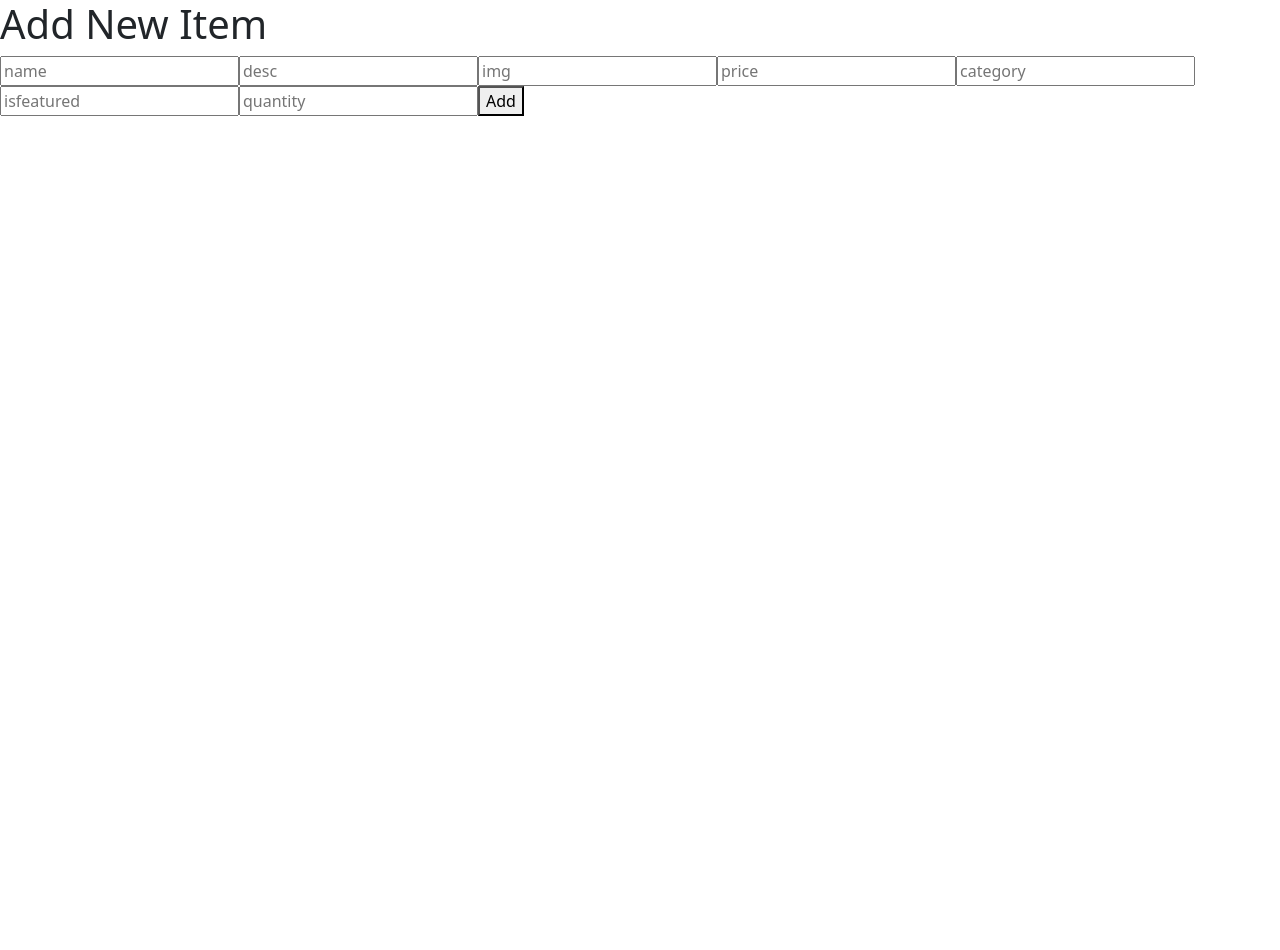
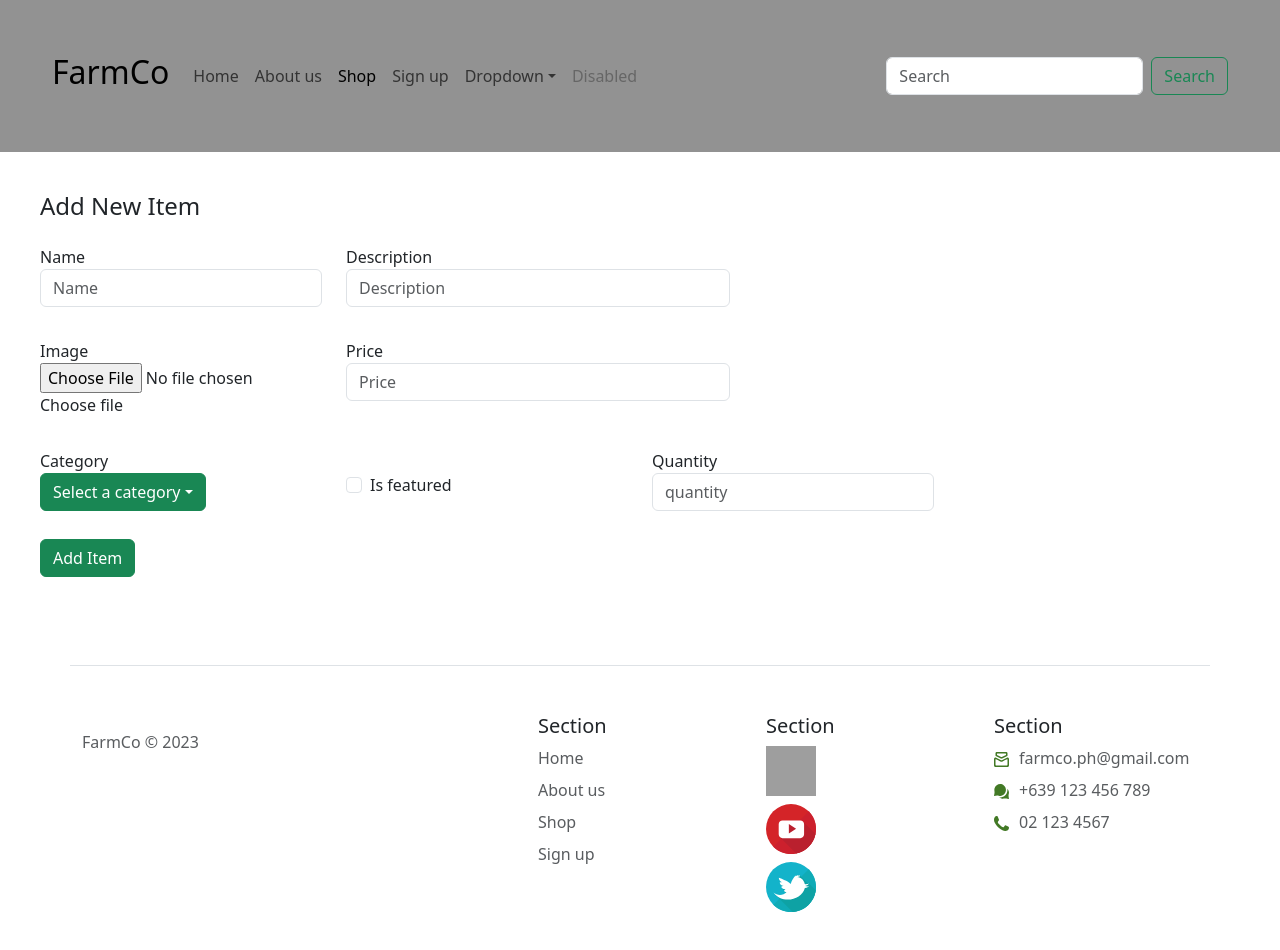
Before and after one commit to lmbsumatra/farm_co, a React (Create React App) app in the folder frontend/: page /add-product in a window 1280 px wide. Shown: the top 950 px of the page. Before the commit the page ends 800 px from the top, so only its background shows below. Built offline with nearby package versions, Linux system fonts and the light colour scheme; grey boxes are pictures that could not be loaded.

Commit message:
update-10 (modify admin, add product)
:: ui, checkbox, dropdown

```diff
--- a/frontend/package.json
+++ b/frontend/package.json
@@ -11,6 +11,7 @@
     "jquery": "^3.7.1",
     "popper.js": "^1.16.1",
     "react": "^18.2.0",
+    "react-bootstrap": "^2.9.1",
     "react-dom": "^18.2.0",
     "react-router-dom": "^6.21.0",
     "react-scripts": "^5.0.1",
--- a/frontend/src/App.js
+++ b/frontend/src/App.js
@@ -2,7 +2,7 @@
 import React from 'react';
 import ReactDOM from 'react-dom';
 import { BrowserRouter as Router, Routes, Route, BrowserRouter } from 'react-router-dom';
-import { AuthProvider } from './context/Authentication';
+// import { AuthProvider } from './context/Authentication';
 
 import Home from './pages/Home';
 import Shop from './pages/Shop';
--- a/frontend/src/pages/Shop.js
+++ b/frontend/src/pages/Shop.js
@@ -7,7 +7,6 @@ import Footer from "../components/footer/Footer";
 
 const Shop = () => {
   const [product, setProduct] = useState([]);
-  const [error, setError] = useState(null);
 
   useEffect(() => {
     const fetchAllProduct = async () => {
@@ -16,7 +15,6 @@ const Shop = () => {
         setProduct(res.data);
       } catch (err) {
         console.error("Error fetching products:", err);
-        setError("An error occurred while fetching products. Please try again later.");
       }
     };
 
--- a/frontend/src/pages/admin/AddProduct.js
+++ b/frontend/src/pages/admin/AddProduct.js
@@ -1,50 +1,201 @@
-import React from 'react';
-import { useState } from 'react';
-import axios from 'axios';
-import { useNavigate } from 'react-router-dom';
+import React from "react";
+import { useState } from "react";
+import axios from "axios";
+import { useNavigate } from "react-router-dom";
+import "../../components/styles.css";
+import { Dropdown } from "react-bootstrap";
+
+import NavBar from "../../components/navbar/NavBar";
+import Footer from "../../components/footer/Footer";
 
 const AddProduct = () => {
   const [product, setProduct] = useState({
-        product_name:"",
-        product_desc:"",
-        product_img:"",
-        product_price  :null,
+    product_name: "",
+    product_desc: "",
+    product_img: "",
+    product_price: null,
     product_category: null,
-        product_isfeatured: null,
-        product_qty: null
-    })
+    product_isfeatured: 0,
+    product_qty: null,
+  });
 
   const navigate = useNavigate();
 
+  const [selectedCategory, setSelectedCategory] = useState(null);
+
+  const handleCategorySelect = (eventKey, event) => {
+    const categoryValueMap = {
+      Vegetables: 1,
+      Fruits: 2,
+      Dairy: 3,
+      Grains: 4,
+    };
+
+    const selectedValue = categoryValueMap[eventKey];
+
+    setSelectedCategory(eventKey);
+
+    setProduct((prev) => ({
+      ...prev,
+      product_category: selectedValue,
+    }));
+  };
+
   const handleChange = (e) => {
-        setProduct((prev) => ({...prev, [e.target.name]: e.target.value}))
+    const { name, value, type, checked } = e.target;
+
+    if (type === "checkbox") {
+      // If it's a checkbox, update the state based on the checked status
+      setProduct((prev) => ({ ...prev, [name]: checked ? 1 : 0 }));
+    } else {
+      // For other input types, update the state based on the input value
+      setProduct((prev) => ({ ...prev, [name]: value }));
+    }
   };
-    const handleClick = async e => {
-        e.preventDefault()
+
+  const handleClick = async (e) => {
+    e.preventDefault();
     try {
       await axios.post("http://localhost:5000/products", product);
-            navigate("/")
-            window.location.href='http://localhost:3000/admin-panel'
+      navigate("/");
+      window.location.href = "http://localhost:3000/admin-panel";
+    } catch (err) {
+      console.log(err);
     }
-        catch(err) {
-            console.log(err)
+  };
+
+  const handleImageChange = async (e) => {
+    const file = e.target.files[0];
+
+    if (file) {
+      try {
+        const formData = new FormData();
+        formData.append("image", file);
+
+        const response = await axios.post(
+          "http://localhost:5000/images/products/",
+          formData
+        );
+        const { filename } = response.data;
+
+        setProduct((prev) => ({
+          ...prev,
+          product_img: filename,
+        }));
+      } catch (error) {
+        console.error("Error uploading image:", error);
       }
     }
+  };
+  return (
+    <div>
+      <NavBar />
+      <section className="form" key={product.product_id}>
+        <h4>Add New Item</h4>
+        <div className="row py-3">
+          <div className="col-md-3">
+            <label>Name</label>
+            <input
+              type="text"
+              placeholder="Name"
+              name="product_name"
+              onChange={handleChange}
+              className="form-control"
+            />
+          </div>
 
-    return (
-        <div className="form"key={product.product_id}>
-            <h1>Add New Item</h1>
-            <input type="text" placeholder="name" name="product_name" onChange={handleChange} />
-            <input type="text" placeholder="desc" name="product_desc" onChange={handleChange} />
-            <input type="text" placeholder="img"  name="product_img" onChange={handleChange} />
-            <input type="number" placeholder="price" name="product_price" onChange={handleChange} />
-            <input type="number" placeholder="category" name="product_category" onChange={handleChange} />
-            <input type="number" placeholder="isfeatured" name="product_isfeatured" onChange={handleChange} />
-            <input type="number" placeholder="quantity" name="product_qty" onChange={handleChange} />
+          <div className="col-md-4">
+            <label>Description</label>
+            <input
+              type="text"
+              placeholder="Description"
+              name="product_desc"
+              onChange={handleChange}
+              className="form-control"
+            />
+          </div>
+        </div>
 
-            <button onClick={handleClick}>Add</button>
+        <div className="row py-3">
+          <div className="col-md-3">
+            <label>Image</label>
+            <div className="custom-file">
+              <input
+                type="file"
+                className="custom-file-input"
+                id="imageUpload"
+                accept="image/*"
+                onChange={handleImageChange}
+              />
+              <label className="custom-file-label" htmlFor="imageUpload">
+                Choose file
+              </label>
             </div>
-    )
-}
+          </div>
+
+          <div className="col-md-4">
+            <label>Price</label>
+            <input
+              type="number"
+              placeholder="Price"
+              name="product_price"
+              onChange={handleChange}
+              className="form-control"
+            />
+          </div>
+        </div>
+
+        <div className="row py-3">
+          <div className="col-md-3">
+            <label>Category</label>
+            <Dropdown onSelect={handleCategorySelect}>
+              <Dropdown.Toggle variant="success" id="category-dropdown">
+                {selectedCategory ? `${selectedCategory}` : "Select a category"}
+              </Dropdown.Toggle>
+
+              <Dropdown.Menu>
+                <Dropdown.Item eventKey="Vegetables">Vegetables</Dropdown.Item>
+                <Dropdown.Item eventKey="Fruits">Fruits</Dropdown.Item>
+                <Dropdown.Item eventKey="Dairy">Dairy</Dropdown.Item>
+                <Dropdown.Item eventKey="Grains">Grains</Dropdown.Item>
+              </Dropdown.Menu>
+            </Dropdown>
+          </div>
+
+          <div className="col-md-3">
+            <div className="form-check  py-4">
+              <input
+                className="form-check-input"
+                name="product_isfeatured"
+                type="checkbox"
+                id="gridCheck"
+                onChange={handleChange}
+                checked={product.product_isfeatured === 1}
+              />
+              <label className="form-check-label" htmlFor="gridCheck">
+                Is featured
+              </label>
+            </div>
+          </div>
+
+          <div className="col-md-3">
+            <label>Quantity</label>
+            <input
+              type="number"
+              placeholder="quantity"
+              name="product_qty"
+              onChange={handleChange}
+              className="form-control"
+            />
+          </div>
+        </div>
+        <button type="button" className="btn btn-success" onClick={handleClick}>
+          Add Item
+        </button>
+      </section>
+      <Footer />
+    </div>
+  );
+};
 
 export default AddProduct;
```
Also changed, not shown: 2 other files (tests, documents, lock files or other folders). Lines whose indentation alone changed are shown as unchanged.
